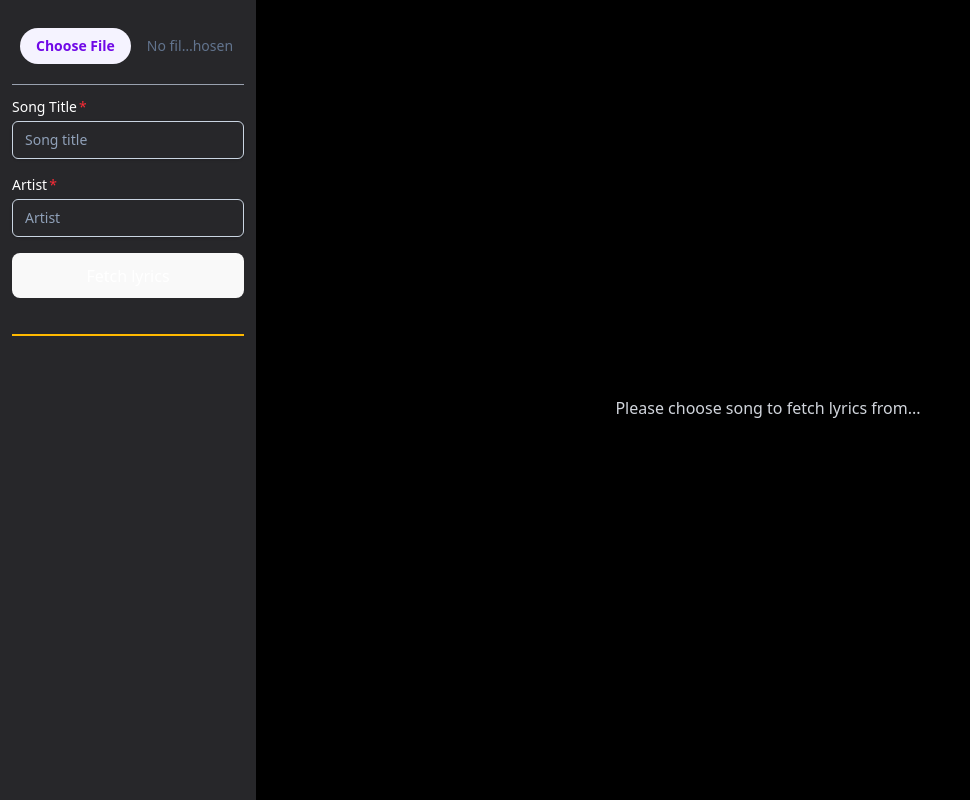
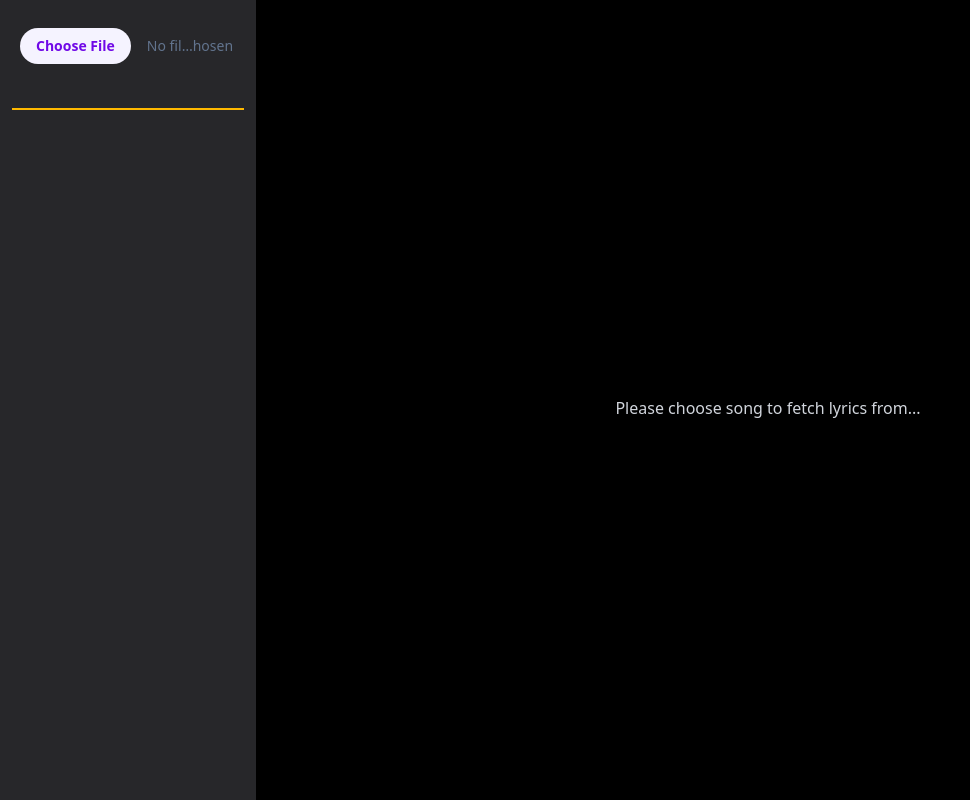
Before and after one commit to kelishrestha/lyrics-viewer, a React (Vite) app: page / in a window 1280 px wide. Shown: the whole page, without its empty margins (0-970 px from the left). Built offline with nearby package versions, Linux system fonts and the light colour scheme.

Commit message:
fix: ui for song detail without form

```diff
--- a/src/App.tsx
+++ b/src/App.tsx
@@ -68,11 +68,6 @@ export default function App() {
     }
   }
 
-  function handleSubmit(e: React.FormEvent) {
-    e.preventDefault();
-    fetchLyricsWith(artist, title);
-  }
-
   function handleLocalMetadata(artist: string, title: string, lyricsText?: string, songDetails?: SongDetailType) {
     setArtist(artist)
     setTitle(title)
@@ -113,57 +108,6 @@ export default function App() {
           <div className="p-2 my-2">
             <LocalAudioPlayer onMetadata={handleLocalMetadata} />
           </div>
-          <section className="my-3 border-b border-gray-400" />
-
-          {/* Lyrics Search Form */}
-          <form
-            onSubmit={handleSubmit}
-          >
-            <label className="block">
-              <span className="after:content-['*'] after:ml-0.5 after:text-red-500 block text-sm font-medium text-white">
-                Song Title
-              </span>
-              <input
-                placeholder="Song title"
-                value={title}
-                onChange={e => setTitle(e.target.value)}
-                className="mt-1 px-3 py-2 border shadow-sm border-slate-300 placeholder-slate-400
-                focus:outline-none focus:border-sky-500 focus:ring-sky-500
-                block w-full rounded-md sm:text-sm focus:ring-1 mb-4"
-              />
-            </label>
-
-            <label className="block">
-              <span className="after:content-['*'] after:ml-0.5 after:text-red-500 block text-sm font-medium text-white">
-                Artist
-              </span>
-              <input
-                placeholder="Artist"
-                value={artist}
-                onChange={e => setArtist(e.target.value)}
-                className="mt-1 px-3 py-2 border shadow-sm border-slate-300 placeholder-slate-400
-                focus:outline-none focus:border-sky-500 focus:ring-sky-500
-                block w-full rounded-md sm:text-sm focus:ring-1 mb-4"
-              />
-            </label>
-
-            <button
-              type="submit"
-              className="w-full rounded-full bg-amber-600 hover:bg-amber-500 disabled:text-gray-400 disabled:cursor-not-allowed"
-              disabled={isFetchingLyrics}>
-              { isFetchingLyrics && "Loading…" }
-              { !isFetchingLyrics && "Fetch lyrics" }
-            </button>
-
-            <div style={{ marginTop: 8, display: 'none' }}>
-              <button type="button" className="rounded-full mx-2" onClick={() => adjust(-250)}>
-                -250ms
-              </button>
-              <button type="button" className="rounded-full mx-2" onClick={() => adjust(250)}>
-                +250ms
-              </button>
-            </div>
-          </form>
 
           <section className="my-9 border-b-2 border-amber-400" />
 
@@ -171,7 +115,7 @@ export default function App() {
           { !isFetchingLyrics && songDetails && (
             <section className="flex flex-col gap-4">
               <SongTranslations song={songDetails} />
-              <SongDetail song={songDetails} />
+              <SongDetail song={songDetails} artist={artist} title={title} />
             </section>
           )}
 
--- a/src/ui/SongDetail.tsx
+++ b/src/ui/SongDetail.tsx
@@ -1,5 +1,3 @@
-import { useEffect } from "react"
-
 type TranslationSongs = {
   language: string,
   title: string,
@@ -37,7 +35,7 @@ function imageFromBytes(
 }
 
 
-export function SongDetail({ song }: { song: SongDetailType }): JSX.Element {
+export function SongDetail({ song, artist, title }: { song: SongDetailType, artist: string, title: string}): JSX.Element {
   if(!song) return null
 
   const releaseDate = song.album?.release_date_for_display || song.album?.year;
@@ -45,22 +43,20 @@ export function SongDetail({ song }: { song: SongDetailType }): JSX.Element {
   const coverUrl = imageFromBytes(song.album?.picture?.data, song.album?.picture?.format)
   const albumCoverImage = song.album?.cover_art_url || coverUrl
 
-  useEffect(() => {
-    return () => {
-      URL.revokeObjectURL(coverUrl)
-    }
-  }, [coverUrl])
-
   return (
-    <section className="m-1 rounded-2xl bg-linear-to-r from-sky-500 to-indigo-500 p-3">
+    <section className="m-1 rounded-2xl bg-linear-to-r from-sky-500 to-indigo-500 p-6">
       <img
         src={albumCoverImage} alt={song.album?.name}
         className="w-full h-full rounded-md"/>
-      <p className="flex flex-col my-2">
-        <span className="font-bold mt-2">{song.album?.name}</span>
+      <p className="flex flex-col my-2 gap-1 text-center">
+        <span className="font-bold text-2xl">{title}</span>
+        <span className="font-bold text-gray-300">{artist}</span>
+        <span className="text-xs text-gray-300 mt-2">Album</span>
+        <span className="font-bold text-gray-300">{song.album?.name}</span>
+      </p>
+      <p className="flex flex-col text-gray-300 gap-1 text-center">
         <span className="italic text-xs">Release date: {releaseDate}</span>
         { song.album?.genre && <span className="italic text-xs">Genre: {song.album?.genre}</span> }
-
       </p>
     </section>
   )
```
